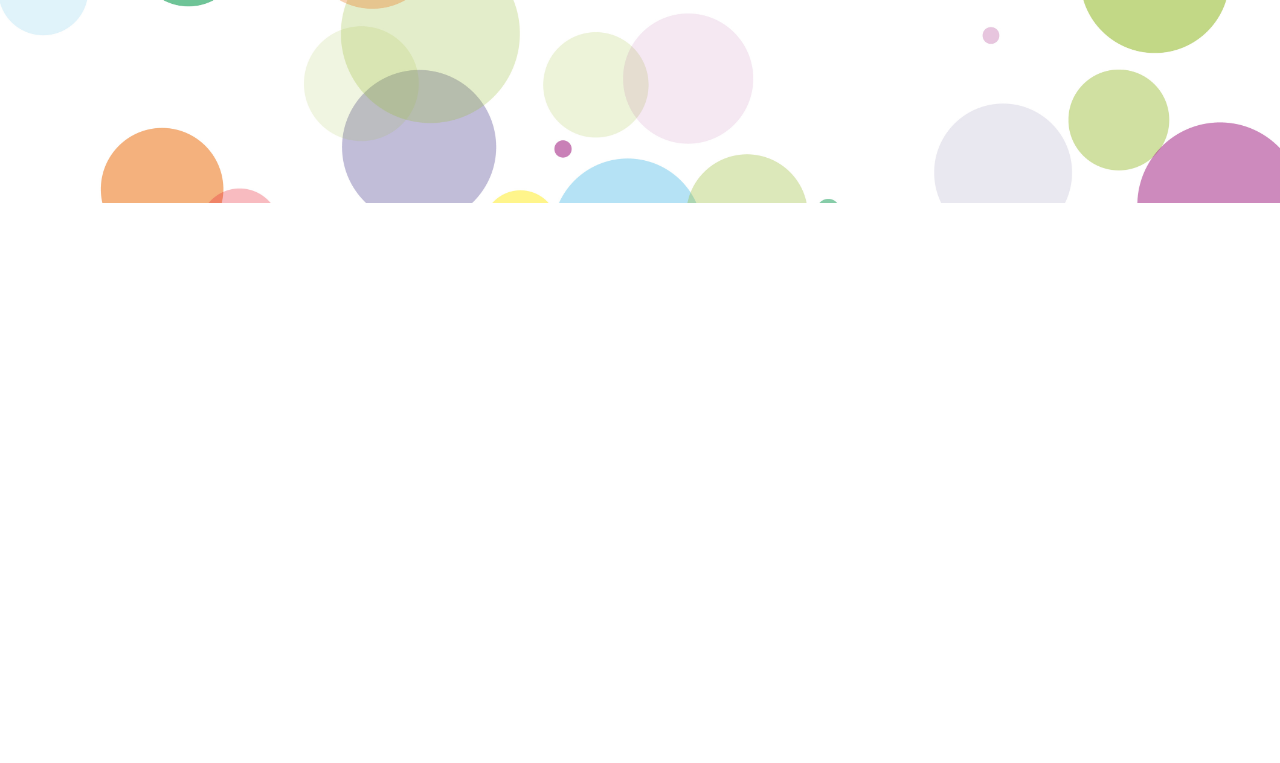
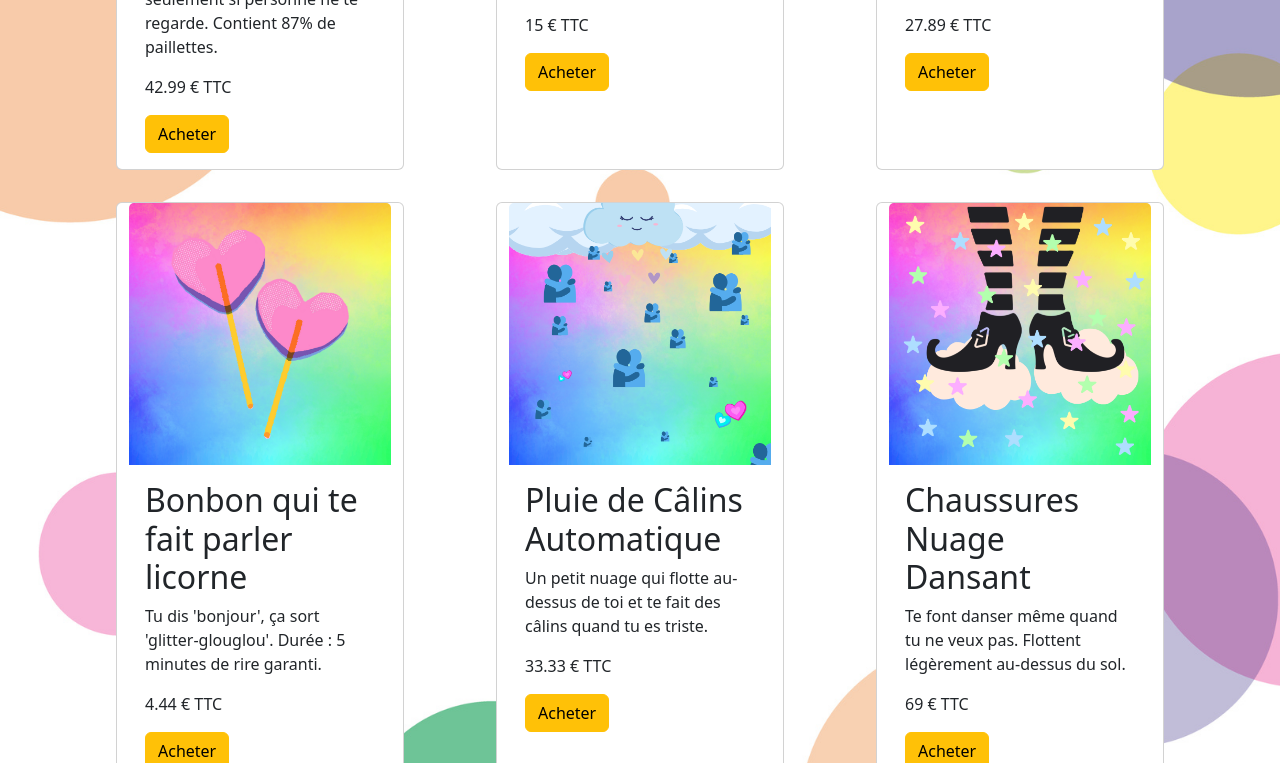
Before and after one commit to nanaplouf/projetLicorne, a plain HTML site: page index.html in a window 1280 px wide. Shown: the part 597-1360 px from the top of the page. Before the commit the page ends 800 px from the top, so only its background shows below. Drawn offline with nearby package versions, Linux system fonts and the light colour scheme.

Commit message:
affichage dans des cartes les objets

```diff
--- a/assets/css/style.css
+++ b/assets/css/style.css
@@ -15,7 +15,3 @@ footer p {
     font-style: italic;
     font-size: 15px;
 }
-
-.test{
-    color : red;
-}
--- a/assets/js/script.js
+++ b/assets/js/script.js
@@ -29,23 +29,59 @@ async function load(){
         OBJETS.forEach(function (objet) {
             console.log(objet);
 
-            /*
-            Exemple :
+            // --------- Création de la carte ----------
 
-            let h2 = document.createElement("h2");
-            h2.textContent = objet.nom;
-            h2.className = "test";
-            h2.style = "color : pink";
+            // Création d'un div HTML pour représenter la carte
+            let mainDiv = document.createElement("div");
+            // on lui donne des classes Bootstrap
+            mainDiv.className = "card m-3";
+            // on lui donne le style Bootstrap
+            mainDiv.style = "width: 18rem;";
 
+            // Création de l'image de l'objet
             let img = document.createElement("img");
             img.src = "assets/img/" + objet.img;
             img.alt = "Image de " + objet.nom;
+            img.className = "card-img-top";
 
-            MAIN.appendChild(h2);
-            MAIN.appendChild(img);
-            */
+            // Création d'une div qui contiendra le contenu de la carte (titre, texte, bouton)
+            let cardBody = document.createElement("div");
+            cardBody.className = "card-body";
 
+            // Création du titre de l'objet (le nom)
+            let h2 = document.createElement("h2");
+            h2.textContent = objet.nom;
+            h2.className = "card-title";
 
+            // Création de la description
+            let p = document.createElement("p");
+            p.textContent = objet.description;
+            p.className = "card-text";
+
+            // Création du prix
+            let price = document.createElement("p");
+            price.textContent = objet.prix + " € TTC";
+            price.className = "card-text";
+
+            // Création du bouton "Acheter"
+            let btn = document.createElement("button");
+            btn.className = "btn btn-warning";
+            btn.textContent = "Acheter";
+
+            // --------- Ajout des éléments entre eux (structure HTML) ----------
+
+            // On ajoute le titre, la description, le prix et le bouton dans le corps de la carte
+            cardBody.appendChild(h2);
+            cardBody.appendChild(p);
+            cardBody.appendChild(price);
+            cardBody.appendChild(btn);
+
+            // On ajoute l'image et le corps de la carte dans la carte elle-même
+            mainDiv.appendChild(img);
+            mainDiv.appendChild(cardBody);
+
+            // On ajoute enfin la carte complète dans le conteneur principal de la page
+            MAIN.appendChild(mainDiv);
         });
 
 
--- a/index.html
+++ b/index.html
@@ -23,7 +23,9 @@
             </div>
         </div>
     </nav>
-    <main class="container" id="main"></main>
+    <div class="container">
+        <main class="row justify-content-around" id="main"></main>
+    </div>
     <footer >
         <p>Copyright ©nanaplouf - cours JavaScript/JSON pour le PoleS 2025  </p>
     </footer>
```
